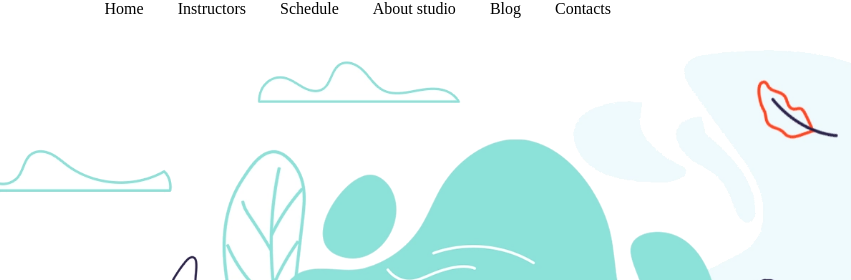
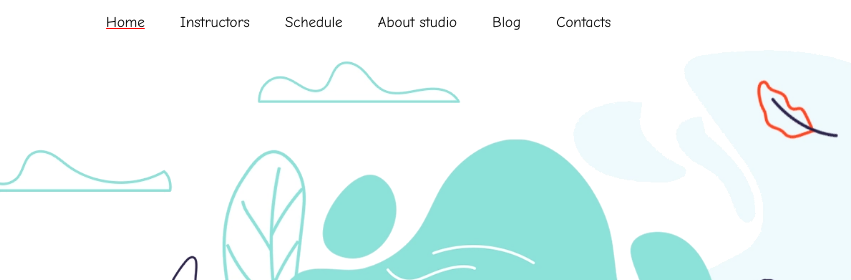
Before and after one commit to brokenfingers/5-yoga, a website: page index.html in a window 1280 px wide. Shown: the top 280 px of the page, 429-1280 px from the left. Drawn offline with Linux system fonts and the light colour scheme.

Commit message:
font-family change

```diff
--- a/styles/main.css
+++ b/styles/main.css
@@ -3,7 +3,13 @@ html {
     margin: 0;
 }
 
+body {
+    font-family: 'Comic Sans MS', 'HP Simplified Jpan' ;
+    color: #2A214B;
+}
+
 header {
+    color: #2A214B;
     width: 800px;
     margin-left: calc(50% - 400px);
     display: inline-block;
@@ -11,11 +17,19 @@ header {
 
 nav {
     float:right;
+    margin-top: 13px;
 }
 
 nav a{
     text-decoration: none;
     color: black;
+    font-size: 15px;
+    line-height: 15px;
+}
+
+nav a:first-child {
+    text-decoration: underline;
+    text-decoration-color: red;
 }
 
 a+a {
```
